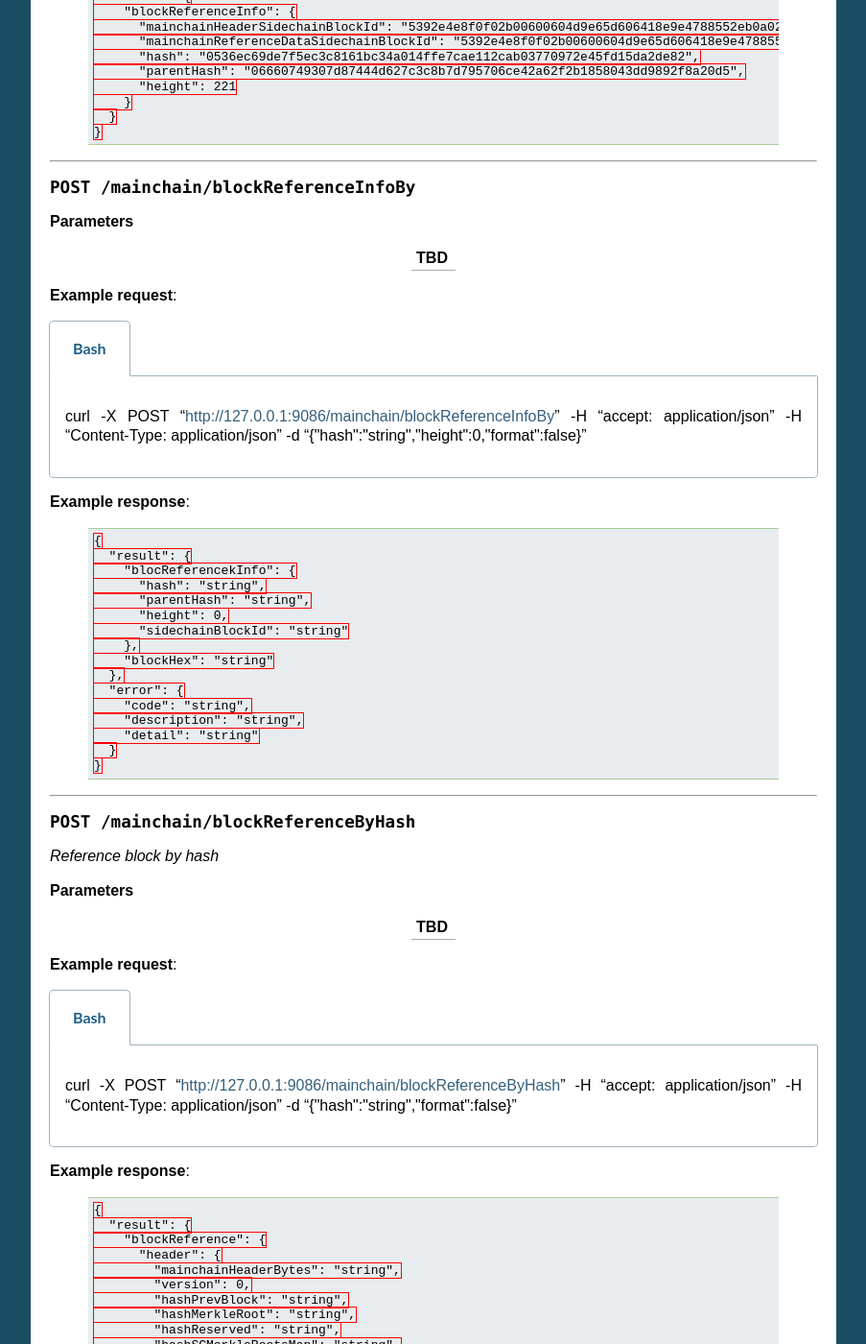
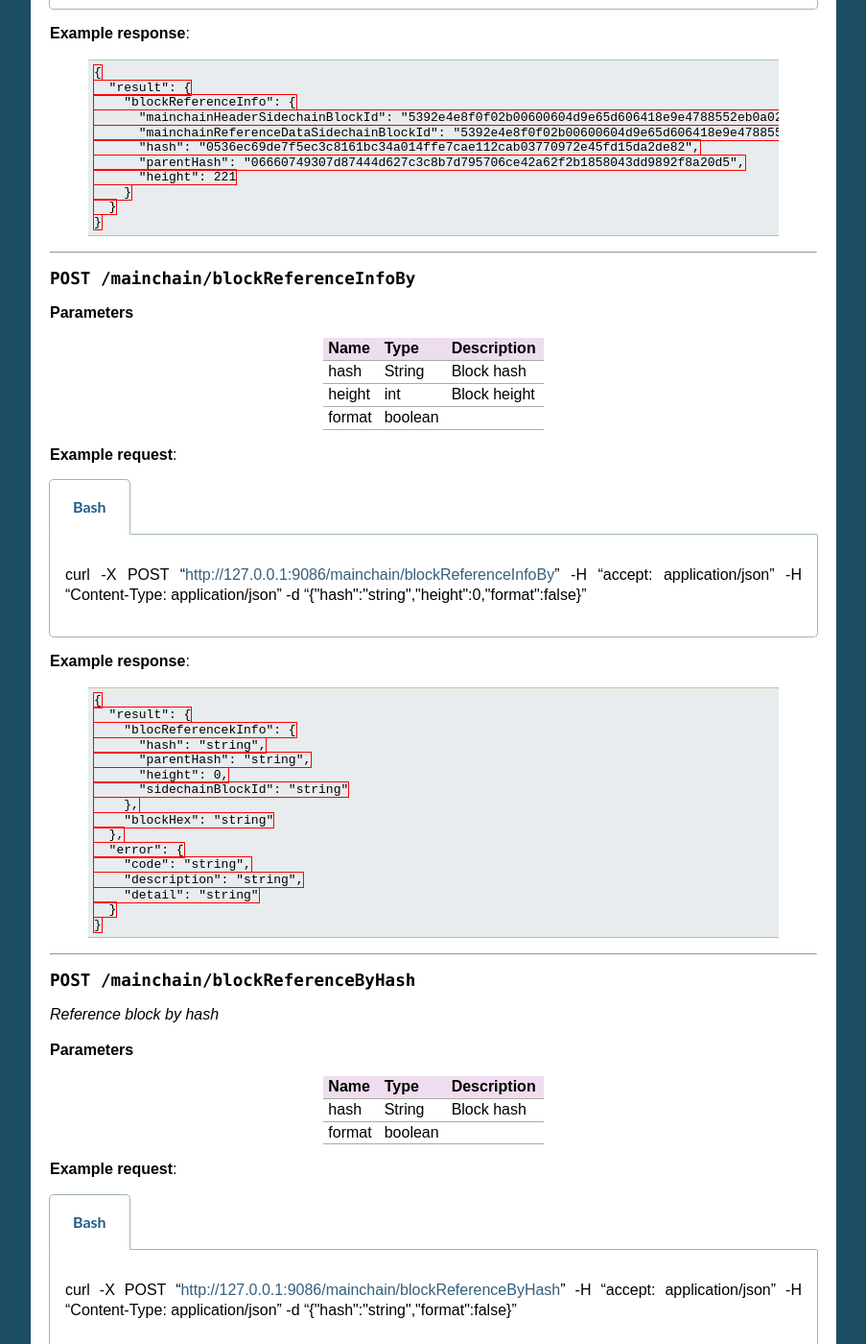
Before and after one commit to megaluck/documentation, a Sphinx documentation site: the page built from docs/reference/01-scnode-api-spec.rst, in a window 1280 px wide and 1400 px high, scrolled down 21553 px. Shown: the whole window at 96% size, without its empty margins (198-1101 px from the left). Built offline with Sphinx 7.4.7, drawn with Linux system fonts in a browser that asks for light colours; some of the changed text lies outside the part shown.

Commit message:
Update 01-scnode-api-spec.rst

```diff
--- a/docs/reference/01-scnode-api-spec.rst
+++ b/docs/reference/01-scnode-api-spec.rst
@@ -899,9 +899,16 @@
 
 **Parameters**
 
-+------------------+
-| **TBD**          |
-+------------------+
+Schema
+
+   .. sourcecode:: http
+
+      {
+        "boxTypeClass": "string",
+        "excludeBoxIds": [
+          "string"
+        ]
+      }
 
 
 **Example request**:
@@ -948,9 +955,11 @@
 
 **Parameters**
 
-+------------------+
-| **TBD**          |
-+------------------+
++---------+--------+----------+-------------+
+| Name    | Type   | Required | Description |
++=========+========+==========+=============+
+| boxType | String | No       |  Box type   |
++---------+--------+----------+-------------+
 
 
 **Example request**:
@@ -985,11 +994,7 @@
 *Create new secret and return corresponding address (public key)*
 
 
-**Parameters**
-
-+------------------+
-| **TBD**          |
-+------------------+
+**No Parameters**
 
 
 **Example request**:
@@ -1025,11 +1030,7 @@
 *Create new Vrf secret and return corresponding public key*
 
 
-**Parameters**
-
-+------------------+
-| **TBD**          |
-+------------------+
+**No Parameters**
 
 
 **Example request**:
@@ -1063,9 +1064,11 @@
 
 **Parameters**
 
-+------------------+
-| **TBD**          |
-+------------------+
++----------+--------+-------------+
+| Name     | Type   | Description |
++==========+========+=============+
+| protoype | String |             |
++----------+--------+-------------+
 
 
 **Example request**:
@@ -1109,11 +1112,7 @@
 *Returns the list of all sidechain node peers*
 
 
-**Parameters**
-
-+------------------+
-| **TBD**          |
-+------------------+
+**No Parameters**
 
 
 **Example request**:
@@ -1156,9 +1155,13 @@
 
 **Parameters**
 
-+------------------+
-| **TBD**          |
-+------------------+
++------+--------+--------------+
+| Name | Type   | Description  |
++======+========+==============+
+| host | String | Node hostname|
++------+--------+--------------+
+| port | int    | Node Port    |
++------+--------+--------------+
 
 
 **Example request**:
@@ -1344,9 +1347,15 @@
 
 **Parameters**
 
-+------------------+
-| **TBD**          |
-+------------------+
++--------+---------+--------------+
+| Name   | Type    | Description  |
++========+=========+==============+
+| hash   | String  | Block hash   |
++--------+---------+--------------+
+| height | int     | Block height |
++--------+---------+--------------+
+| format | boolean |              |
++--------+---------+--------------+
 
 
 **Example request**:
@@ -1390,9 +1399,13 @@
 
 **Parameters**
 
-+------------------+
-| **TBD**          |
-+------------------+
++--------+---------+-------------+
+| Name   | Type    | Description |
++========+=========+=============+
+| hash   | String  | Block hash  |
++--------+---------+-------------+
+| format | boolean |             |
++--------+---------+-------------+
 
 
 **Example request**:
```
